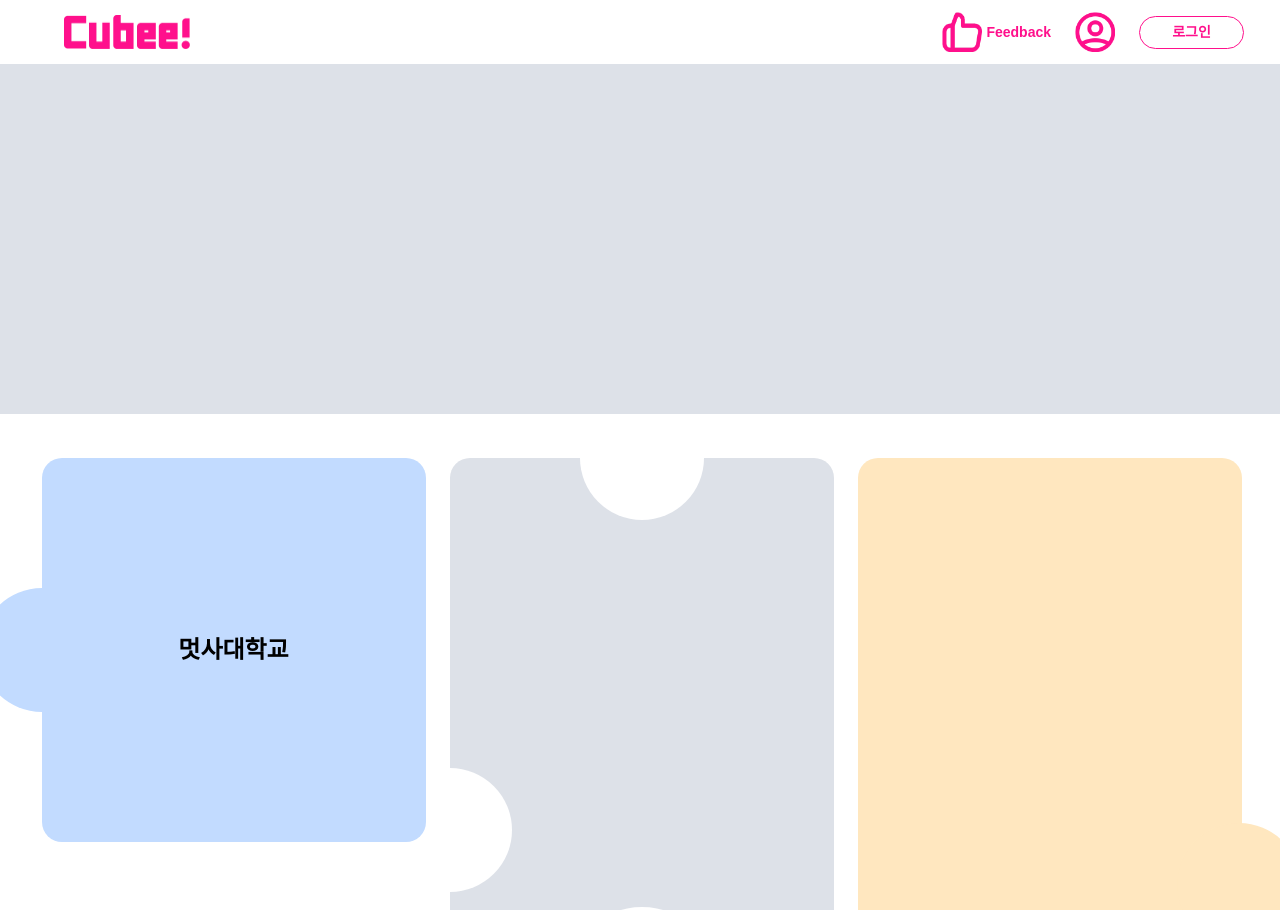
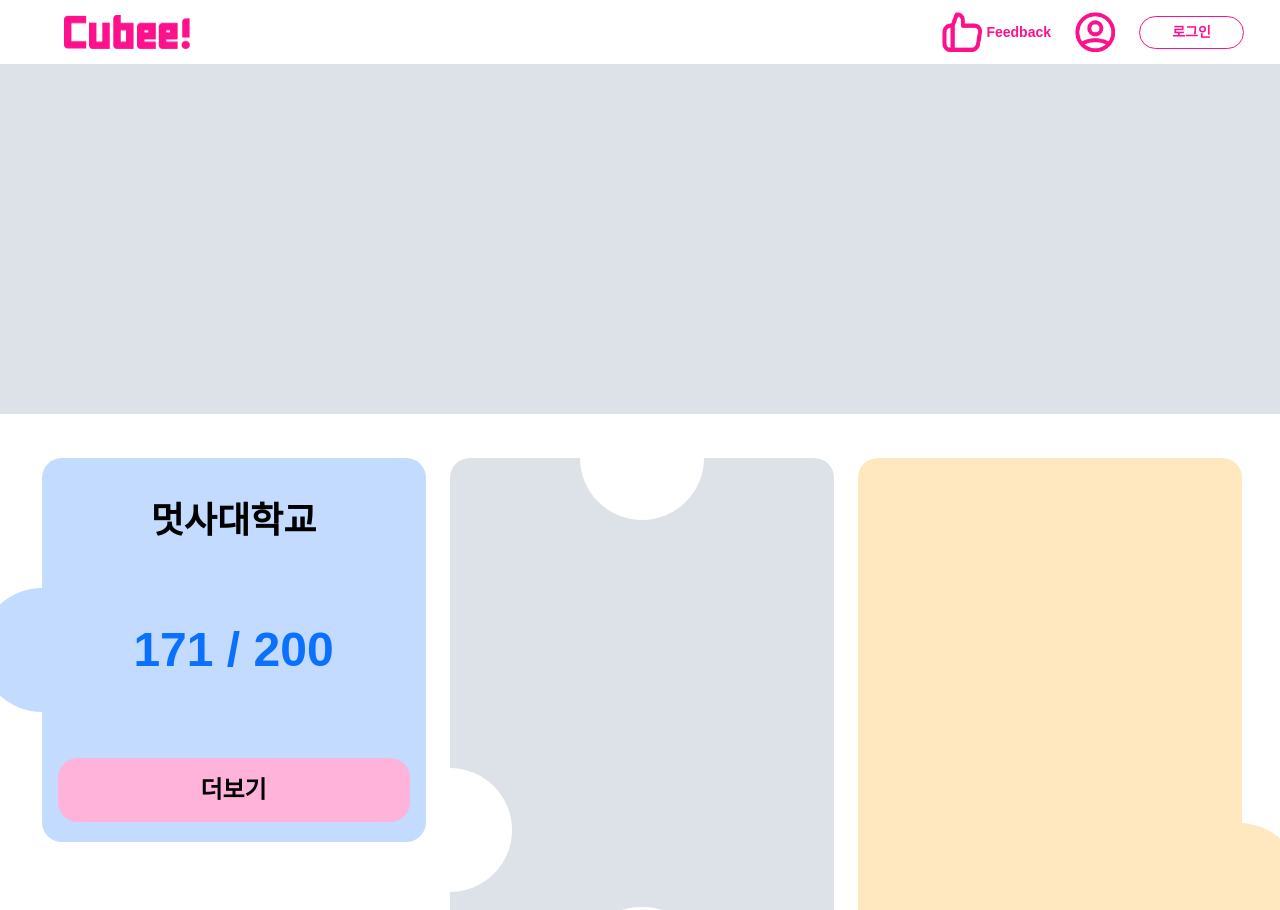
Before and after one commit to Sinchonthon-team1/Frontend, a React (Vite) app: page / in a window 1280 px wide. Shown: the top 910 px of the page. Built offline with nearby package versions, Linux system fonts and the light colour scheme; a web font is replaced by a local one.

Commit message:
Feat: UnivCard 내부 UI 구현

```diff
--- a/src/pages/Main/UnivCard.jsx
+++ b/src/pages/Main/UnivCard.jsx
@@ -1,10 +1,15 @@
 import styled from "styled-components";
+import MainButton from "../../components/MainButton";
 
 const UnivCard = () => {
   return (
     <UnivCardWrapper>
       <UnivCircle />
-      <UnivSquare>멋사대학교</UnivSquare>
+      <UnivSquare>
+        <UnivName>멋사대학교</UnivName>
+        <UnivScore>171 / 200</UnivScore>
+        <MainButton>더보기</MainButton>
+      </UnivSquare>
     </UnivCardWrapper>
   );
 };
@@ -28,9 +33,10 @@ const UnivSquare = styled.div`
   background-color: #c2dbff;
   border-radius: 20px;
   display: flex;
+  ${(props) => props.theme.fontStyles.subHead1};
+  display: flex;
+  flex-direction: column;
   align-items: center;
-  justify-content: center;
-  ${(props) => props.theme.fontStyles.subHead1};
 `;
 
 const UnivCardWrapper = styled.div`
@@ -42,3 +48,16 @@ const UnivCardWrapper = styled.div`
   align-items: center;
   justify-content: center;
 `;
+
+const UnivName = styled.div`
+  ${(props) => props.theme.fontStyles.headline2};
+  color: ${(props) => props.theme.colors.black};
+  margin-top: 36px;
+`;
+
+const UnivScore = styled.div`
+  ${(props) => props.theme.fontStyles.headline1};
+  color: ${(props) => props.theme.colors.blue};
+  margin-top: 66px;
+  margin-bottom: 72px;
+`;
```
